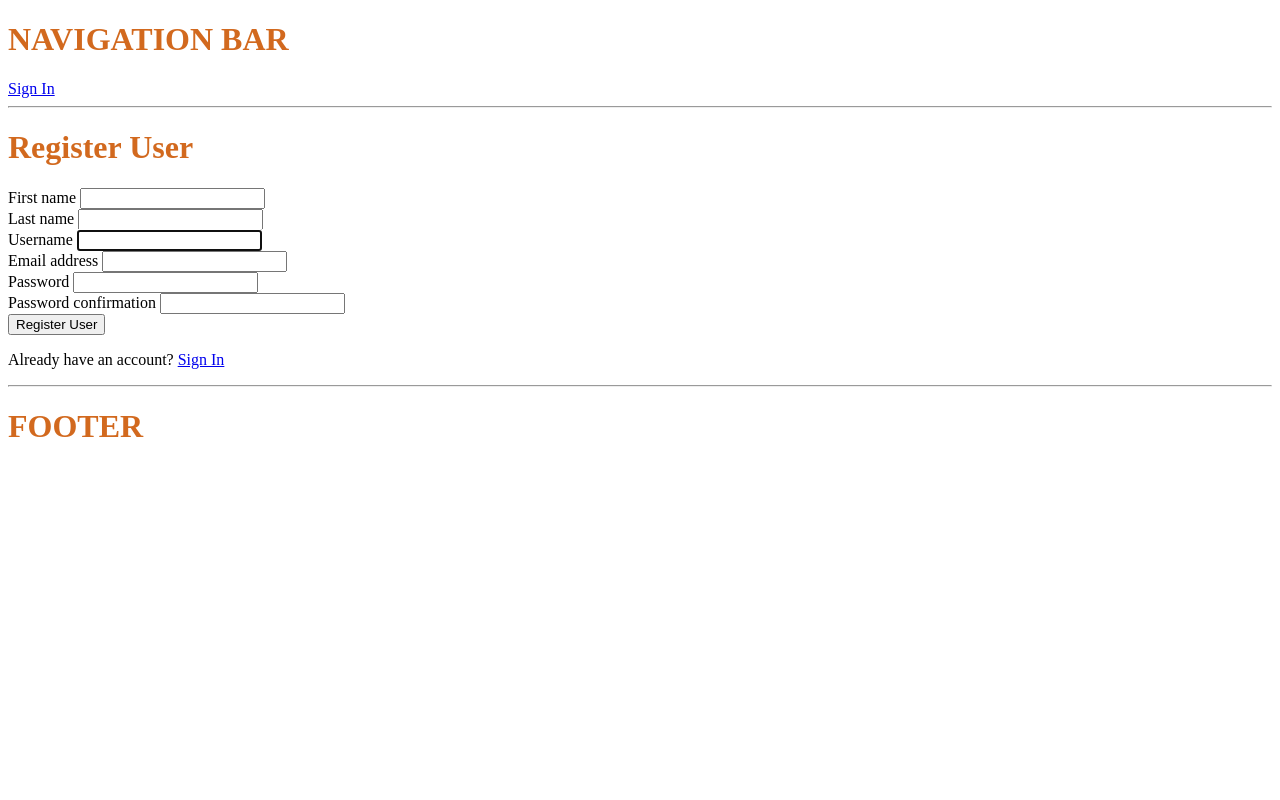
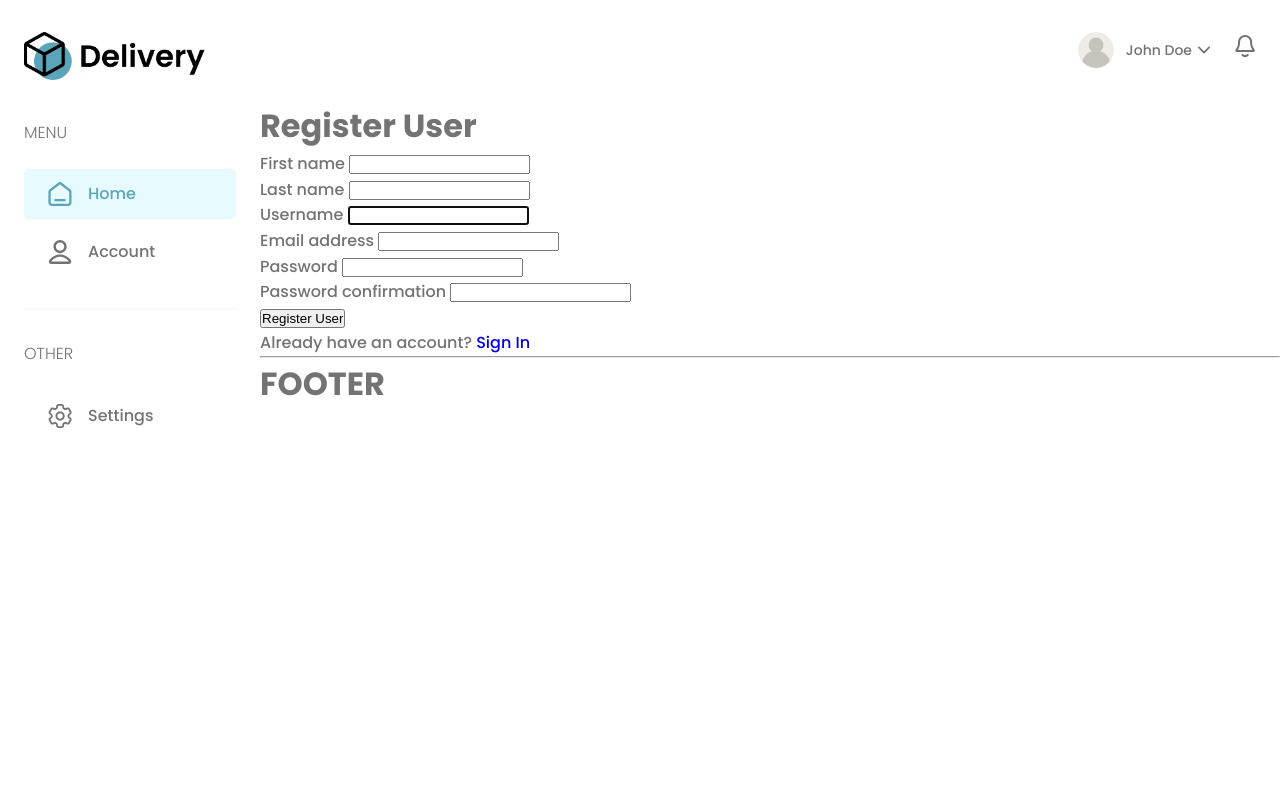
Before and after one commit to pacheco-luis/delivery_system, a Django app: page /register/ in a window 1280 px wide. Run offline with Django 4.2, Linux system fonts and the light colour scheme.

Commit message:
added sidebar, header and styling

```diff
--- a/static/css/style.css
+++ b/static/css/style.css
@@ -1,11 +1,182 @@
-h1 {
-    color: chocolate;
+/* || VARIABLES */
+:root {
+    --color-main: #5aa5b9;
+    --color-main-light: #e6faff;
+
+    --color-text: #737373;
+    --color-bg: #f9fafb;
+    --color-border: #f3f4f6;
+
+    --color-white: #fff;
+
+    --font-base: 'Poppins', sans-serif;
+    --font-size-base: 1.6rem;
+
+    --font-light: 300;
+    --font-medium: 500;
+    --font-bold: 700;
+
+    --sidebar-width: 26rem;
 }
 
-h2 {
-    color: cyan;
+/* || GLOBAL RESET */
+*,
+*::after,
+*::before {
+    margin: 0;
+    padding: 0;
+    box-sizing: inherit;
 }
 
-h3 {
-    color: royalblue
+html {
+    font-size: 62.5%;
+    box-sizing: border-box;
 }
+
+body {
+    font-family: var(--font-base);
+    font-size: var(--font-size-base);
+    font-weight: var(--font-medium);
+    line-height: 1.6;
+    display: flex;
+    height: 100vh;
+    color: var(--color-text);
+    background-color: var(--color-white);
+}
+
+ul {
+    list-style: none;
+}
+
+a {
+    text-decoration: none;
+}
+
+/* || SIDEBAR */
+.sidebar {
+    width: var(--sidebar-width);
+    padding: 3.2rem 2.4rem;
+    flex-shrink: 0;
+    overflow-y: auto;
+}
+
+.sidebar::before {
+    content: "";
+    position: absolute;
+    top: 0;
+    left: 0;
+    width: var(--sidebar-width);
+    height: 8.8rem;
+    background-color: var(--color-white);
+}
+
+.logo {
+    position: sticky;
+    top: 0;
+    height: 4.8rem;
+}
+
+.navigation__group {
+    display: grid;
+    gap: 2.4rem;
+    padding: 3.2rem 0;
+}
+
+.navigation__group:not(:last-child) {
+    border-bottom: 1px solid var(--color-border);
+}
+
+.navigation__title {
+    font-weight: var(--font-light);
+    text-transform: uppercase;
+}
+
+.navigation__menu {
+    display: grid;
+    gap: .8rem;
+}
+
+.navigation__link:link,
+.navigation__link:visited {
+    display: flex;
+    align-items: center;
+    gap: 1.6rem;
+    font-weight: var(--font-medium);
+    padding: 1.2rem 2.4rem;
+    color: var(--color-text);
+    border-radius: .5rem;
+    transition: all .3s ease;
+}
+
+.navigation__link--active:link,
+.navigation__link--active:visited,
+.navigation__link:hover,
+.navigation__link:active {
+    color: var(--color-main);
+    background-color: var(--color-main-light);
+}
+
+.navigation__icon {
+    width: 2.4rem;
+    height: 2.4rem;
+}
+
+/* || MAIN */
+.main {
+    display: flex;
+    flex-direction: column;
+    flex-grow: 1;
+}
+
+/* || HEADER */
+.header {
+    display: flex;
+    justify-content: end;
+    align-items: center;
+    gap: 2.4rem;
+    padding: 3.2rem 2.4rem;
+}
+
+.user {
+    display: flex;
+    align-items: center;
+}
+
+.user__image-box {
+    width: 3.6rem;
+    height: 3.6rem;
+    border-radius: 50%;
+    overflow: hidden;
+}
+
+.user__image {
+    height: 100%;
+}
+
+.user__name {
+    font-size: 1.4rem;
+    color: var(--color-primary);
+    margin: 0 6px 0 12px;
+}
+
+.user__icon {
+    width: 1.2rem;
+    height: 1.2rem;
+}
+
+.notification__icon {
+    width: 2.2rem;
+    height: 2.2rem;
+}
+
+/* || CONTENT */
+.content {
+    display: grid;
+    flex-direction: column;
+    flex-grow: 1;
+    border-top-left-radius: 2.4rem;
+    padding: 4rem 4.8rem 6.4rem;
+    overflow-y: auto;
+    background-color: var(--color-bg);
+    border: 1px solid var(--color-border);
+}
--- a/templates/base.html
+++ b/templates/base.html
@@ -5,12 +5,21 @@
 <head>
     <meta charset="UTF-8">
     <meta name="viewport" content="width=device-width, initial-scale=1.0">
-    <title>Delivery System | {% block title %}{% endblock title %}</title>
+
+    <title>Delivery System &mdash; {% block title %}{% endblock title %}</title>
+
     <link rel="stylesheet" href="{% static 'css/style.css' %}">
+
+    <link rel="preconnect" href="https://fonts.googleapis.com">
+    <link rel="preconnect" href="https://fonts.gstatic.com" crossorigin>
+    <link href="https://fonts.googleapis.com/css2?family=Poppins:wght@300;500;700&display=swap" rel="stylesheet">
 </head>
 
 <body>
-    {% include 'navbar.html' %}
+    {% include 'sidebar.html' %}
+
+    <main class="main">
+        {% include 'header.html' %}
 
         {% if messages %}
 
@@ -25,6 +34,7 @@
         {% block content %}{% endblock content %}
 
         {% include 'footer.html' %}
+    </main>
 </body>
 
 </html>
--- /dev/null
+++ b/templates/header.html
@@ -0,0 +1,18 @@
+{% load static %}
+
+<header class="header">
+    <div class="user">
+        <div class="user__image-box">
+            <img src="{% static 'images/user-default.png' %}" alt="User Profile" class="user__image">
+        </div>
+        <div class="user__name">John Doe</div>
+        <svg class="user__icon">
+            <use xlink:href="{% static 'images/sprite.svg' %}#chevron-down"></use>
+        </svg>
+    </div>
+    <div class="notification">
+        <svg class="notification__icon">
+            <use xlink:href="{% static 'images/sprite.svg' %}#bell"></use>
+        </svg>
+    </div>
+</header>
--- a/templates/navbar.html
+++ /dev/null
@@ -1,17 +0,0 @@
-<h1>NAVIGATION BAR</h1>
-
-{% if request.user.is_authenticated %}
-
-<a href="{% url 'home' %}">Home</a>
-<a href="{% url 'account' %}">Account</a>
-<a href="{% url 'logout' %}">Sign Out</a>
-
-<h3>Hi {{ request.user.username }}</h3>
-
-{% else %}
-
-<a href="{% url 'login' %}">Sign In</a>
-
-{% endif %}
-
-<hr>
--- /dev/null
+++ b/templates/sidebar.html
@@ -0,0 +1,45 @@
+{% load static %}
+
+<div class="sidebar">
+    <img src="{% static 'images/logo-large.png' %}" alt="Full Logo" class="logo">
+
+    <nav class="navigation">
+        <div class="navigation__group">
+            <div class="navigation__title">Menu</div>
+
+            <ul class="navigation__menu">
+                <li class="navigation__item">
+                    <a href="{% url 'home' %}" class="navigation__link navigation__link--active">
+                        <svg class="navigation__icon">
+                            <use xlink:href="{% static 'images/sprite.svg' %}#home"></use>
+                        </svg>
+                        <span>Home</span>
+                    </a>
+                </li>
+                <li class="navigation__item">
+                    <a href="{% url 'account' %}" class="navigation__link">
+                        <svg class="navigation__icon">
+                            <use xlink:href="{% static 'images/sprite.svg' %}#user"></use>
+                        </svg>
+                        <span>Account</span>
+                    </a>
+                </li>
+            </ul>
+        </div>
+
+        <div class="navigation__group">
+            <div class="navigation__title">Other</div>
+
+            <ul class="navigation__menu">
+                <li class="navigation__item navigation__item--active">
+                    <a href="#" class="navigation__link">
+                        <svg class="navigation__icon">
+                            <use xlink:href="{% static 'images/sprite.svg' %}#gear"></use>
+                        </svg>
+                        <span>Settings</span>
+                    </a>
+                </li>
+            </ul>
+        </div>
+    </nav>
+</div>
```
Also changed, not shown: static/images/logo-large.png (added), static/images/logo-small.png (added), static/images/sprite.svg (added). Lines whose indentation alone changed are shown as unchanged.
